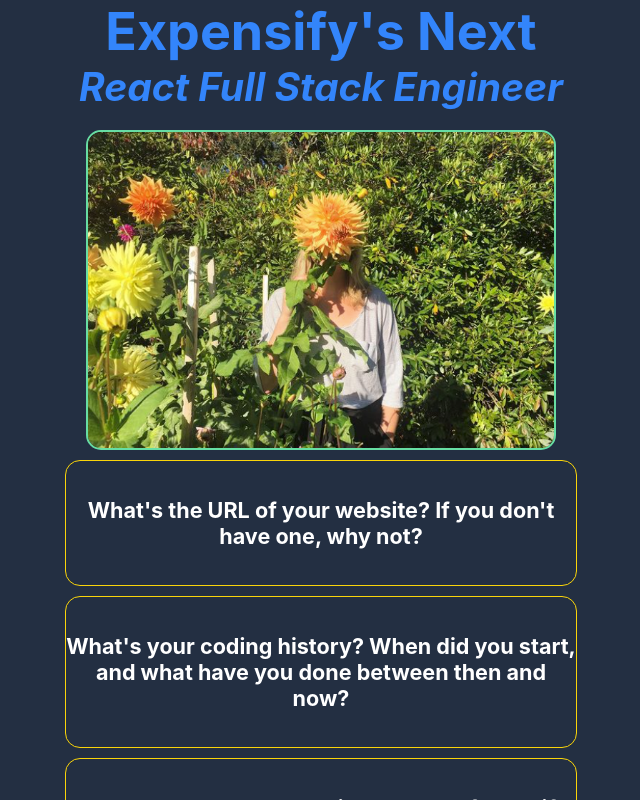
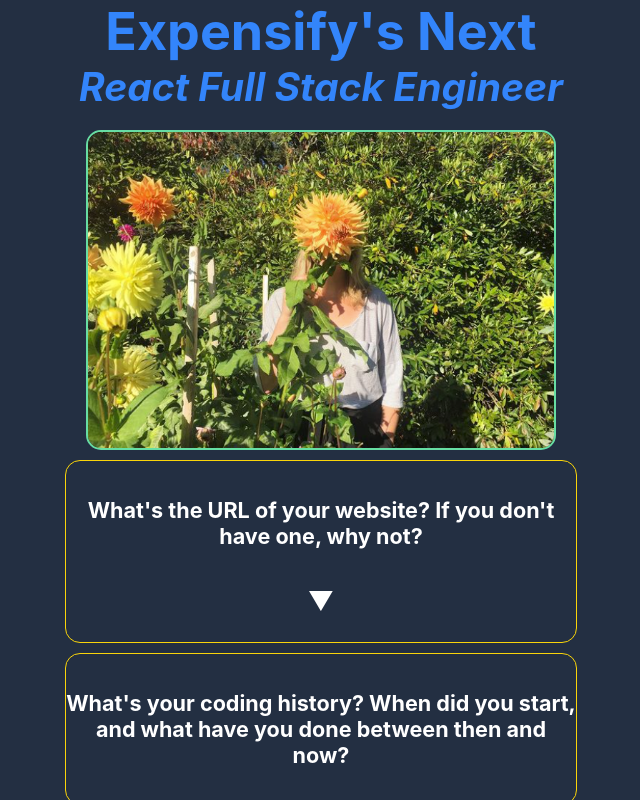
Before and after one commit to michellerenehey/expensify-application, a React (Create React App) app: page / in a window 1280 px wide. Shown: the top 800 px of the page, without its empty margins (319-959 px from the left). Built offline with nearby package versions, Linux system fonts and the light colour scheme.

Commit message:
Add expand state for answers

```diff
--- a/src/App.js
+++ b/src/App.js
@@ -1,7 +1,14 @@
 import me from "./assets/me.png";
 import "./App.css";
+import { useState } from "react";
 
 function App() {
+  const [isExpanded, setIsExpanded] = useState(false);
+
+  const handleExpand = () => {
+    setIsExpanded(!isExpanded);
+  };
+
   return (
     <div className="App">
       <h1>Expensify's Next</h1>
@@ -10,10 +17,24 @@
       </h2>
       <img src={me} className="photo" alt="me with dahlia" />
       <div className="questions">
-        <section className="question">
+        <section className="question" onClick={handleExpand}>
           <h5>
             What's the URL of your website? If you don't have one, why not?
           </h5>
+          <p className="arrow" onClick={handleExpand}>
+            ▼
+          </p>
+          {isExpanded && (
+            <>
+              <a
+                href="https://www.michellenygren.dev/"
+                target="_blank"
+                rel="noopener noreferrer"
+              >
+                www.michellenygren.dev
+              </a>
+            </>
+          )}
         </section>
         <section className="question">
           <h5>
```
